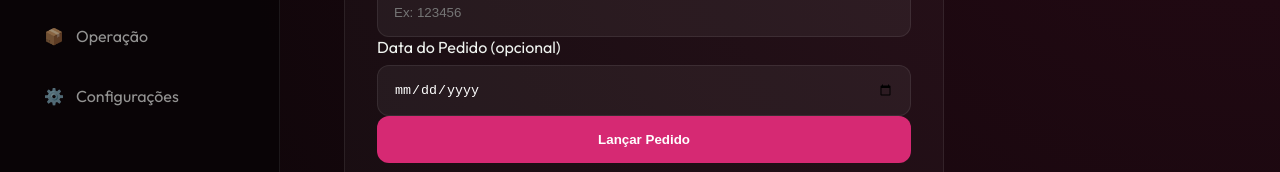
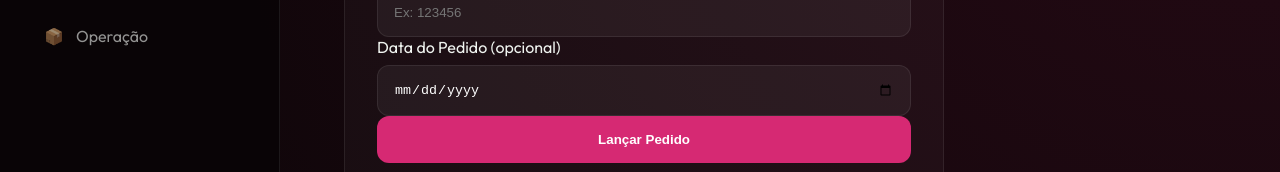
Before and after one commit to jataidesja-hub/boticario-smart-system, a Next.js app: page / in a window 1280 px wide. Shown: the part 324-496 px from the top of the page. Built offline with nearby package versions, Linux system fonts and the light colour scheme.

Commit message:
UI: Remove Settings menu, rely on Google Sheets for Employees

```diff
--- a/components/Sidebar.js
+++ b/components/Sidebar.js
@@ -9,7 +9,6 @@ export default function Sidebar() {
         { name: 'Recepção', path: '/', icon: '📝' },
         { name: 'Painel Galpão', path: '/painel', icon: '📺' },
         { name: 'Operação', path: '/operacao', icon: '📦' }, // Ícone mudou para Caixa
-        { name: 'Configurações', path: '/configuracoes', icon: '⚙️' }, // Novo item
     ];
 
     return (
```
